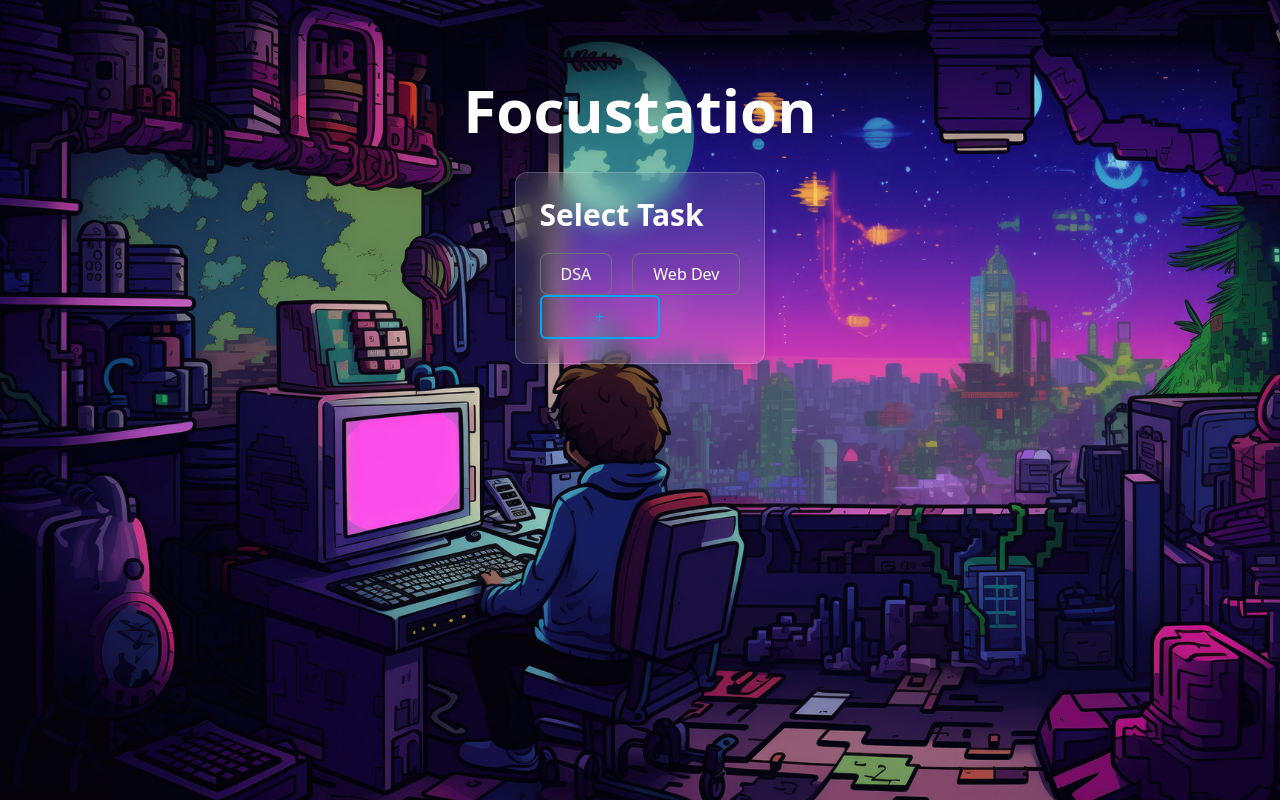
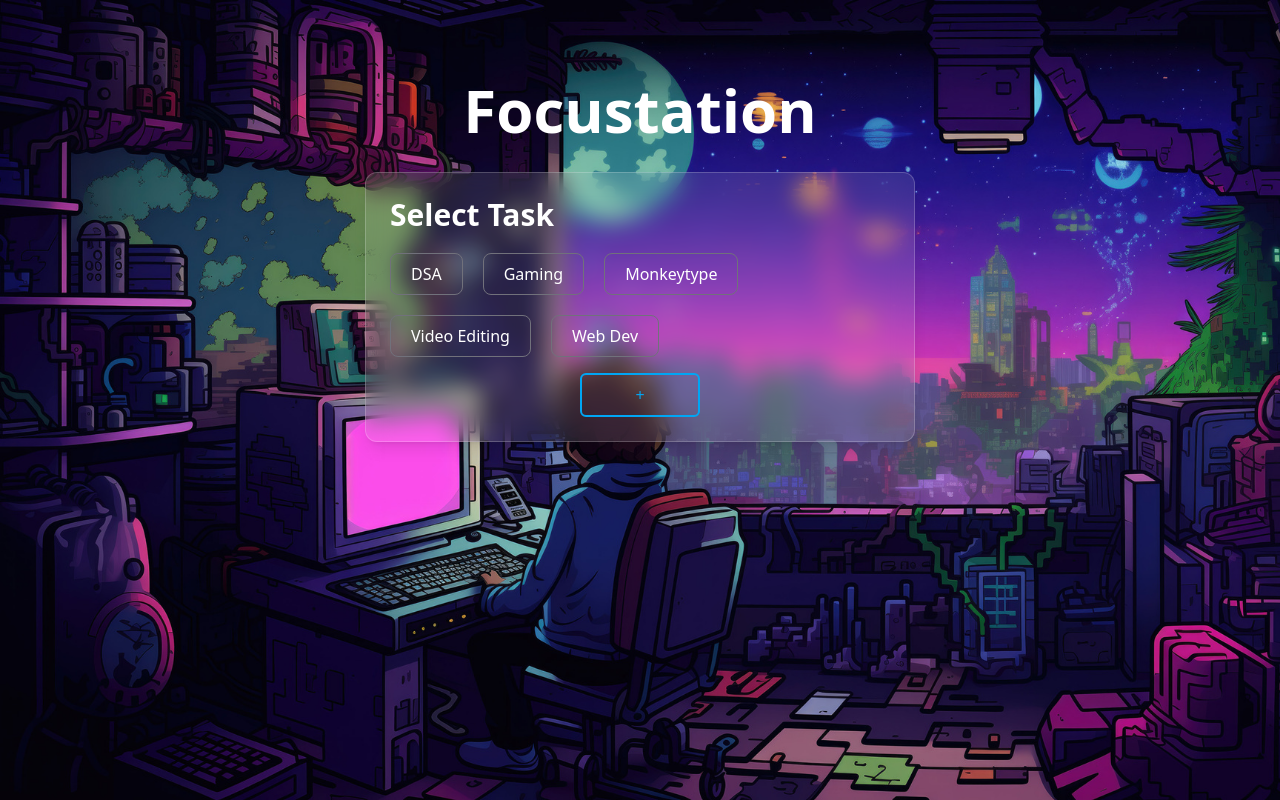
Before and after one commit to ankitsensei/Focustation, a React (Vite) app: page / in a window 1280 px wide. Built offline with nearby package versions, Linux system fonts and the light colour scheme.

Commit message:
ui fixed

```diff
--- a/src/comps/Btn.tsx
+++ b/src/comps/Btn.tsx
@@ -7,7 +7,7 @@ type Props = {
 const Btn = ({ title, onClick, className }: Props) => {
   return (
     <button
-      className={`border-2 w-30 py-2 rounded-md ${className}`}
+      className={`border-2 w-30 py-2 rounded-md transition-transform duration-200 hover:scale-105 ${className}`}
       onClick={onClick}>
       {title}
     </button>
--- a/src/comps/Tasks.tsx
+++ b/src/comps/Tasks.tsx
@@ -4,7 +4,7 @@ import Stopwatch from "../comps/Stopwatch"
 import Btn from "./Btn"
 
 const Tasks = () => {
-    const [tasks, setTasks] = useState<string[]>(["DSA", "Web Dev"]);
+    const [tasks, setTasks] = useState<string[]>(["DSA", "Web Dev", "Monkeytype", "Video Editing", "Gaming"]);
     const [PlusButtonToggle, setPlusButtonToggle] = useState<boolean>(true);
     const [addTaskToggle, setAddTaskToggle] = useState<boolean>(false);
     const [addTask, setAddTask] = useState<string>("")
@@ -30,21 +30,21 @@ const Tasks = () => {
     console.log(selectedTask);
 
     return (
-        <div className='flex flex-col gap-5 w-full'>
+        <div className='flex flex-col gap-5 w-[500px]'>
             <h2 className='text-3xl font-semibold'>Select Task</h2>
             {
                 showStopwatch ?
                     <div className="bg-white/10 backdrop-blur-md border border-white/20 rounded-xl p-6 shadow-lg">
                         <Stopwatch />
                     </div> :
-                    <div>
-                        <div className='flex gap-5'>
+                    <div className='flex flex-col gap-4 justify-center items-center'>
+                        <div className='flex flex-wrap gap-5'>
                             {
-                                tasks.map((task, index) => (
+                                tasks.sort().map((task, index) => (
                                     <li
                                         key={index}
                                         onClick={() => handleSelectTask(task)}
-                                        className='border-1 border-zinc-500 px-5 py-2 rounded-lg hover:bg-zinc-900'
+                                        className='border-1 border-zinc-500 px-5 py-2 rounded-lg hover:bg-zinc-900 transition-transform duration-200 hover:scale-105'
                                     >{task}</li>
                                 ))
                             }
```
